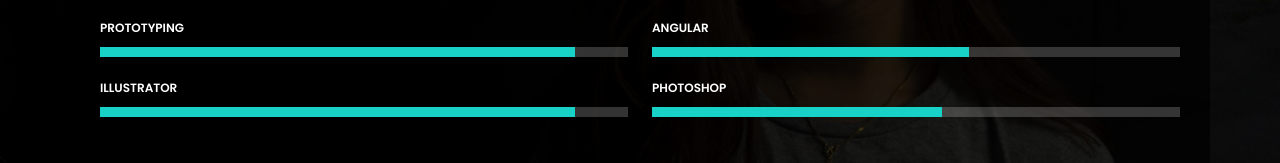
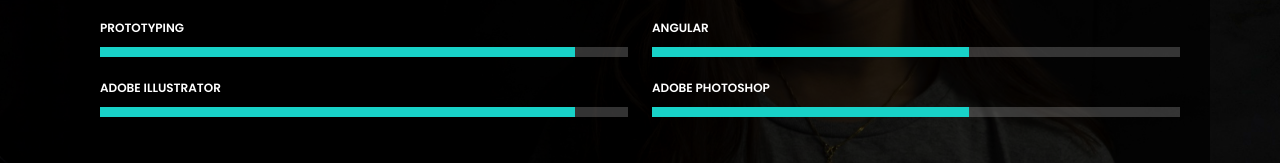
Before and after one commit to kristinamaharjan/portfolio-website, a plain HTML site: page index.html in a window 1280 px wide. Both pictures are taken after a click on the link "Skills". Shown: the part 444-607 px from the top of the page. Drawn offline with nearby package versions, Linux system fonts and the light colour scheme.

Commit message:
progress

```diff
--- a/index.html
+++ b/index.html
@@ -139,7 +139,7 @@
           </div>
 
           <div class="progress">
-            <span class="skill">Illustrator <i class="val"></i></span>
+            <span class="skill">Adobe Illustrator <i class="val"></i></span>
             <div class="progress-bar-wrap">
               <div class="progress-bar" role="progressbar" aria-valuenow="90" aria-valuemin="0" aria-valuemax="100"></div>
             </div>
@@ -178,23 +178,13 @@
           </div>
 
           <div class="progress">
-            <span class="skill">Photoshop <i class="val"></i></span>
+            <span class="skill">Adobe Photoshop <i class="val"></i></span>
             <div class="progress-bar-wrap">
-              <div class="progress-bar" role="progressbar" aria-valuenow="55" aria-valuemin="0" aria-valuemax="100"></div>
+              <div class="progress-bar" role="progressbar" aria-valuenow="60" aria-valuemin="0" aria-valuemax="100"></div>
             </div>
           </div>
-
-
-
-
-
-
         </div>
-
-
-
       </div>
-
     </div><!-- End Skills -->
 
     <!-- ======= Interests ======= -->
```
